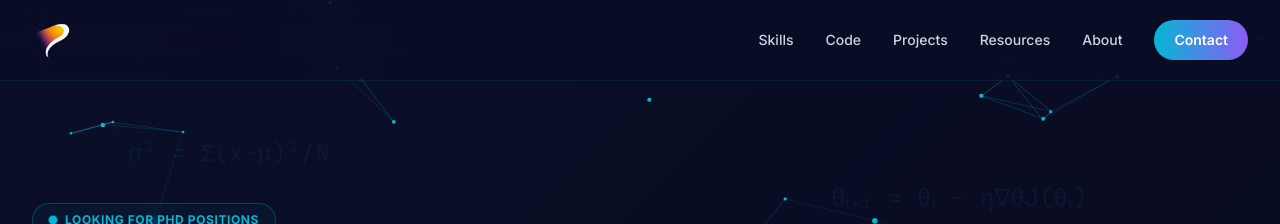
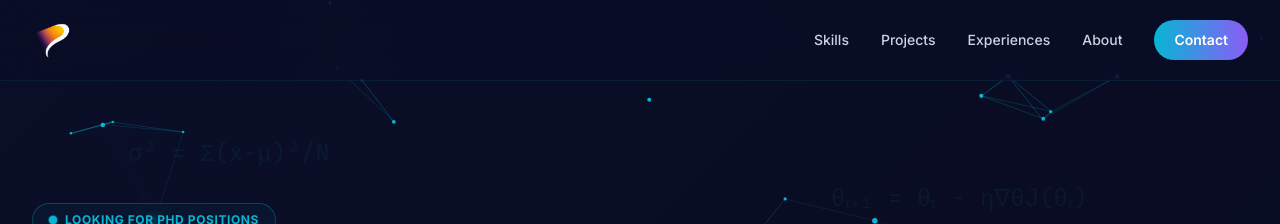
Before and after one commit to ParhamPishro/ParhamPishro.github.io, a Jekyll site: the page index.html, which Jekyll copies as it is, in a window 1280 px wide. Shown: the top 224 px of the page. Built offline with Jekyll 4.4.1, drawn with Linux system fonts in a browser that asks for light colours; nearby versions of some CDN libraries; comment, search, counter and statistics services are not loaded.

Commit message:
Update navigation links in index.html for windows
Removed 'Code' and 'Resources' links, added 'Experiences' link.

```diff
--- a/index.html
+++ b/index.html
@@ -443,9 +443,8 @@
 
                 <div class="hidden md:flex space-x-8 items-center">
                     <a href="#skills" class="text-sm font-medium text-slate-300 hover:text-accent transition-colors">Skills</a>
-                    <a href="#code" class="text-sm font-medium text-slate-300 hover:text-accent transition-colors">Code</a>
                     <a href="#projects" class="text-sm font-medium text-slate-300 hover:text-accent transition-colors">Projects</a>
-                    <a href="#resources" class="text-sm font-medium text-slate-300 hover:text-accent transition-colors">Resources</a>
+                    <a href="#experiences" class="text-sm font-medium text-slate-300 hover:text-accent transition-colors">Experiences</a>
                     <a href="#about" class="text-sm font-medium text-slate-300 hover:text-accent transition-colors">About</a>
                     <a href="#contact" class="px-5 py-2.5 rounded-full bg-gradient-to-r from-accent to-accentSec text-sm font-semibold text-white hover:shadow-lg hover:shadow-accent/50 transition-all">Contact</a>
                 </div>
```
